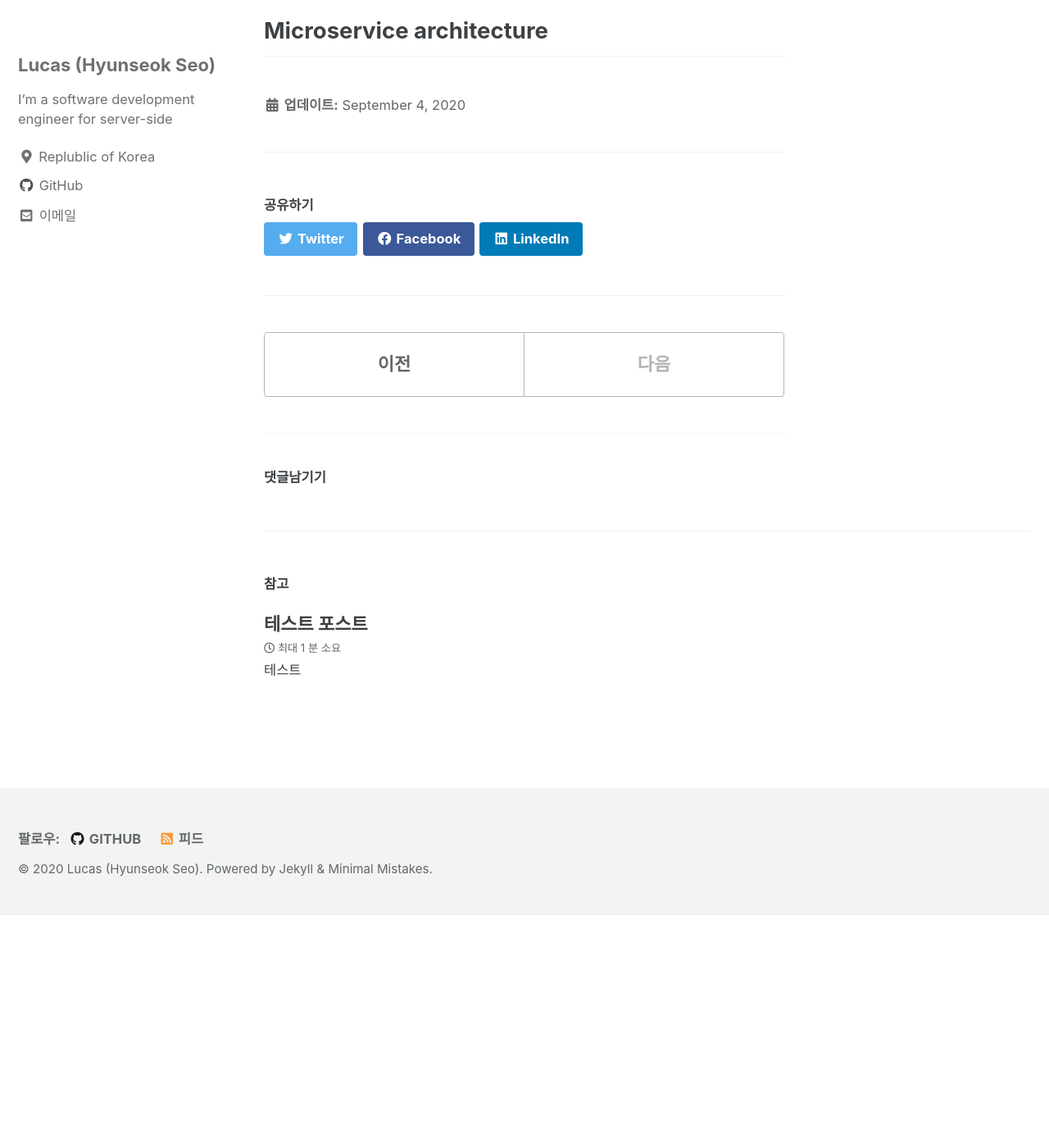
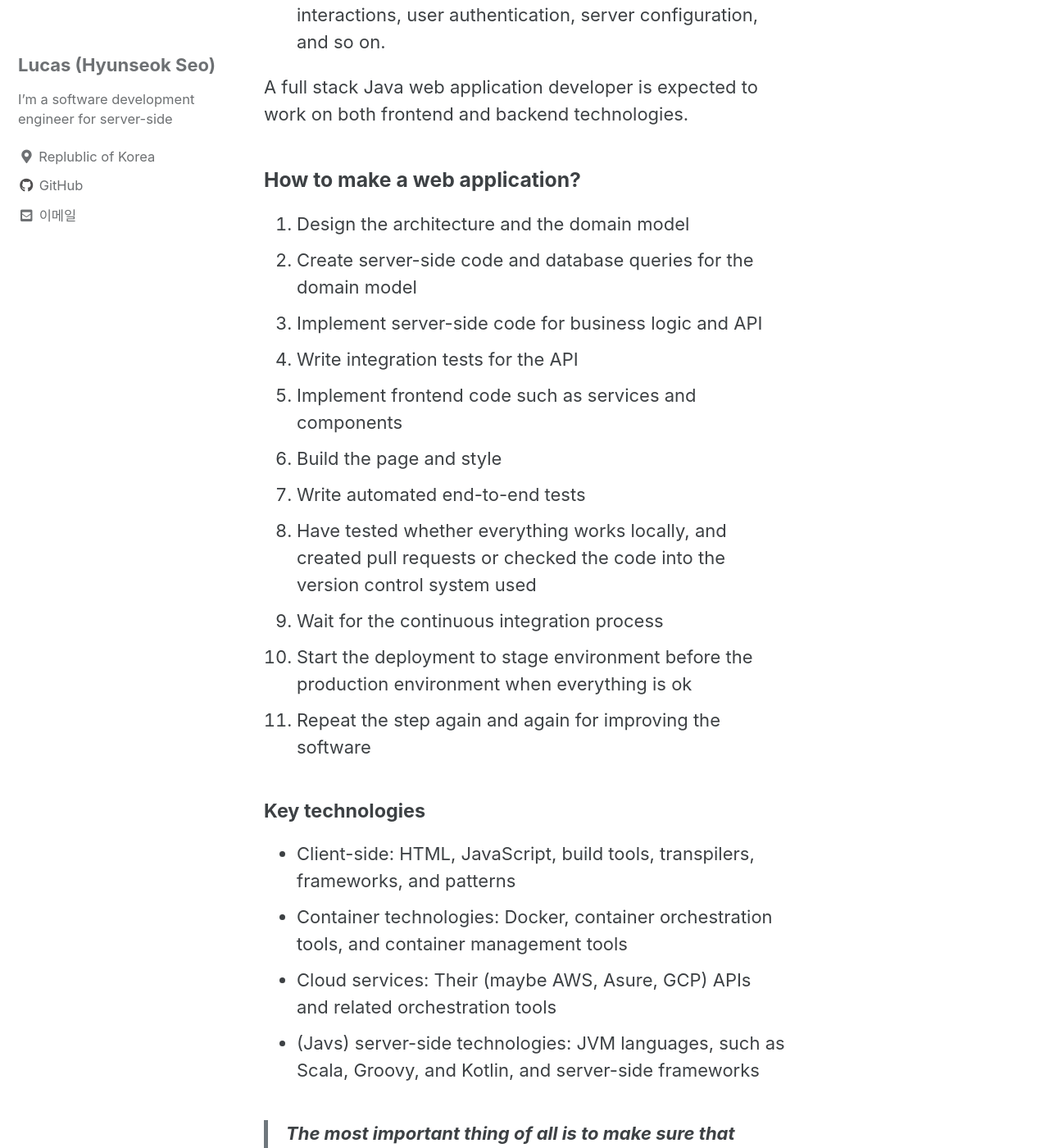
Before and after one commit to lucaseo90/lucaseo90, a Jekyll site: the page built from _posts/2020-09-04-modern-web-application-development.md, in a window 1280 px wide and 1400 px high, scrolled down 539 px. Shown: the whole window at 82% size. Built offline with Jekyll 4.4.1, drawn with Linux system fonts in a browser that asks for light colours; cached includes are drawn as plain includes; comment, search, counter and statistics services are not loaded; before the commit the page ends 1655 px from its top, so only the background shows below that; some of the changed text lies outside the part shown.

Commit message:
Added 'modern web application development' post, contents

```diff
--- a/_posts/2020-09-04-modern-web-application-development.md
+++ b/_posts/2020-09-04-modern-web-application-development.md
@@ -1,13 +1,55 @@
 ---
 title: Modern Web Application Development
+author_profile: true
+read_time: true
+comments: true
+share: true
+related: true
+layout: single
 ---
 
-# What is the full stack developer?
+### What is the full stack developer?
+**Full stack developer** is the most popular developer title. The stack can be classified into two areas - **frontend** and **backend**.
+* *frontend(client-side)* for the user interface.
+* *backend(server-side)* for the business logic, database interactions, user authentication, server configuration, and so on.
 
-# How to make a web application?
+A full stack Java web application developer is expected to work on both frontend and backend technologies.
 
-# Web architecture patterns
+### How to make a web application?
+1. Design the architecture and the domain model
+2. Create server-side code and database queries for the domain model
+3. Implement server-side code for business logic and API
+4. Write integration tests for the API
+5. Implement frontend code such as services and components
+6. Build the page and style
+7. Write automated end-to-end tests
+8. Have tested whether everything works locally, and created pull requests or checked the code into the version control system used
+9. Wait for the continuous integration process
+10. Start the deployment to stage environment before the production environment when everything is ok
+11. Repeat the step again and again for improving the software
 
-## Monolitic web architecture
+#### Key technologies
+* Client-side: HTML, JavaScript, build tools, transpilers, frameworks, and patterns
+* Container technologies: Docker, container orchestration tools, and container management tools
+* Cloud services: Their (maybe AWS, Asure, GCP) APIs and related orchestration tools
+* (Javs) server-side technologies: JVM languages, such as Scala, Groovy, and Kotlin, and server-side frameworks
 
-## Microservice architecture
+> **The most important thing of all is to make sure that all of these work well together when required.**
+
+### Web architecture patterns
+The **web application architecture patterns** can be classified into two patterns - **monolithic architecture** and **microservices architecture**
+
+#### Monolitic web architecture
+This architecture is the most widely used pattern for web applications
+* Support different clients by exposing APIs like REST web services or message queues
+* Handle HTTP requests, execute business logic, access database, and exchange data with other systems
+* Run on web application containers, such as Tomcat and JBoss and by scaled vertically
+
+#### Microservice architecture
+This architecture is gaining popularity in large-scale web application development - modularity and scalability
+* Support loosely coupled components and can be developed using the different technology - components can be lightweight and charge of specific functionality
+* Utilize advanced features such as service discovery, circuit breaking, and load balancing
+* Have an extensive monitoring and troubleshooting setup
+
+### Reference
+* Full stack development with JHipster, chapter 01. Introduction to Modern Web Application Development
```
